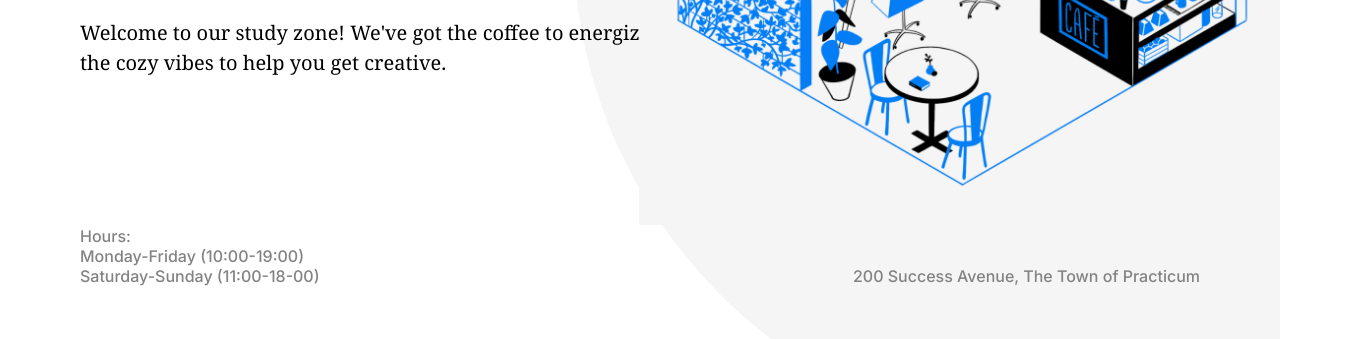
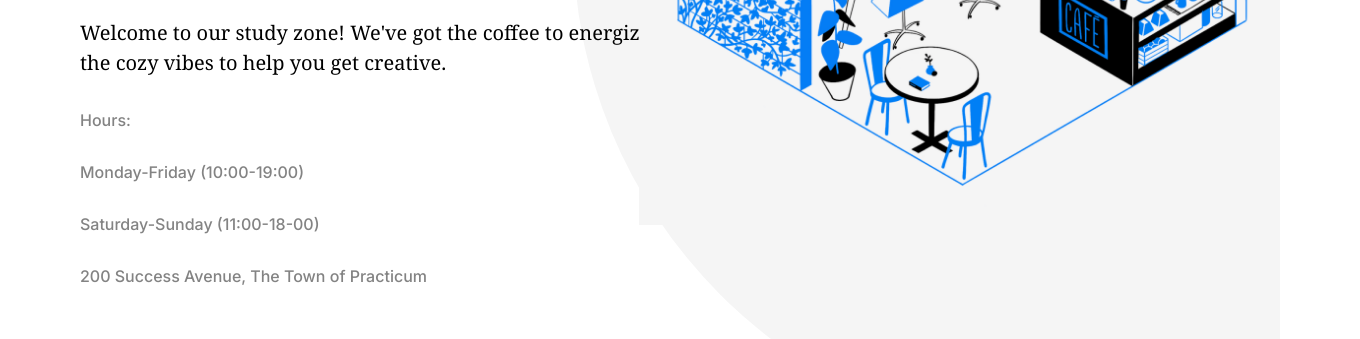
Before and after one commit to DominickDJ/se_project_coffeeshop, a plain HTML site: page index.html in a window 1280 px wide. Shown: the part 458-797 px from the top of the page, 1360 px wide, since content can reach past the window. Drawn offline with Linux system fonts and the light colour scheme.

Commit message:
first submission

```diff
--- a/blocks/header.css
+++ b/blocks/header.css
@@ -65,23 +65,9 @@
   position: absolute;
   bottom: 40px;
   justify-content: space-between;
-  align-items: flex-end;
   width: 100%;
-}
-.header__list {
+  color: #838383;
   list-style-type: none;
   padding-left: 80px;
+  flex-direction: column;
 }
-.header__list-item {
-  color: #838383;
-}
-.header__paragraph_address {
-  font-family: "Inter", Arial, sans-serif;
-  font-style: normal;
-  font-weight: 500;
-  font-size: 16px;
-  line-height: 20px;
-  display: flex;
-  margin-right: 80px;
-  color: #838383;
-}
--- a/index.html
+++ b/index.html
@@ -50,14 +50,10 @@
           class="header__image"
         />
         <div class="header__paragraph">
-          <ul class="header__list">
-            <li class="header__list-item">Hours:</li>
-            <li class="header__list-item">Monday-Friday (10:00-19:00)</li>
-            <li class="header__list-item">Saturday-Sunday (11:00-18-00)</li>
-          </ul>
-          <p class="header__paragraph_address">
-            200 Success Avenue, The Town of Practicum
-          </p>
+          <p>Hours:</p>
+          <p>Monday-Friday (10:00-19:00)</p>
+          <p>Saturday-Sunday (11:00-18-00)</p>
+          <p>200 Success Avenue, The Town of Practicum</p>
         </div>
       </header>
       <main>
```
